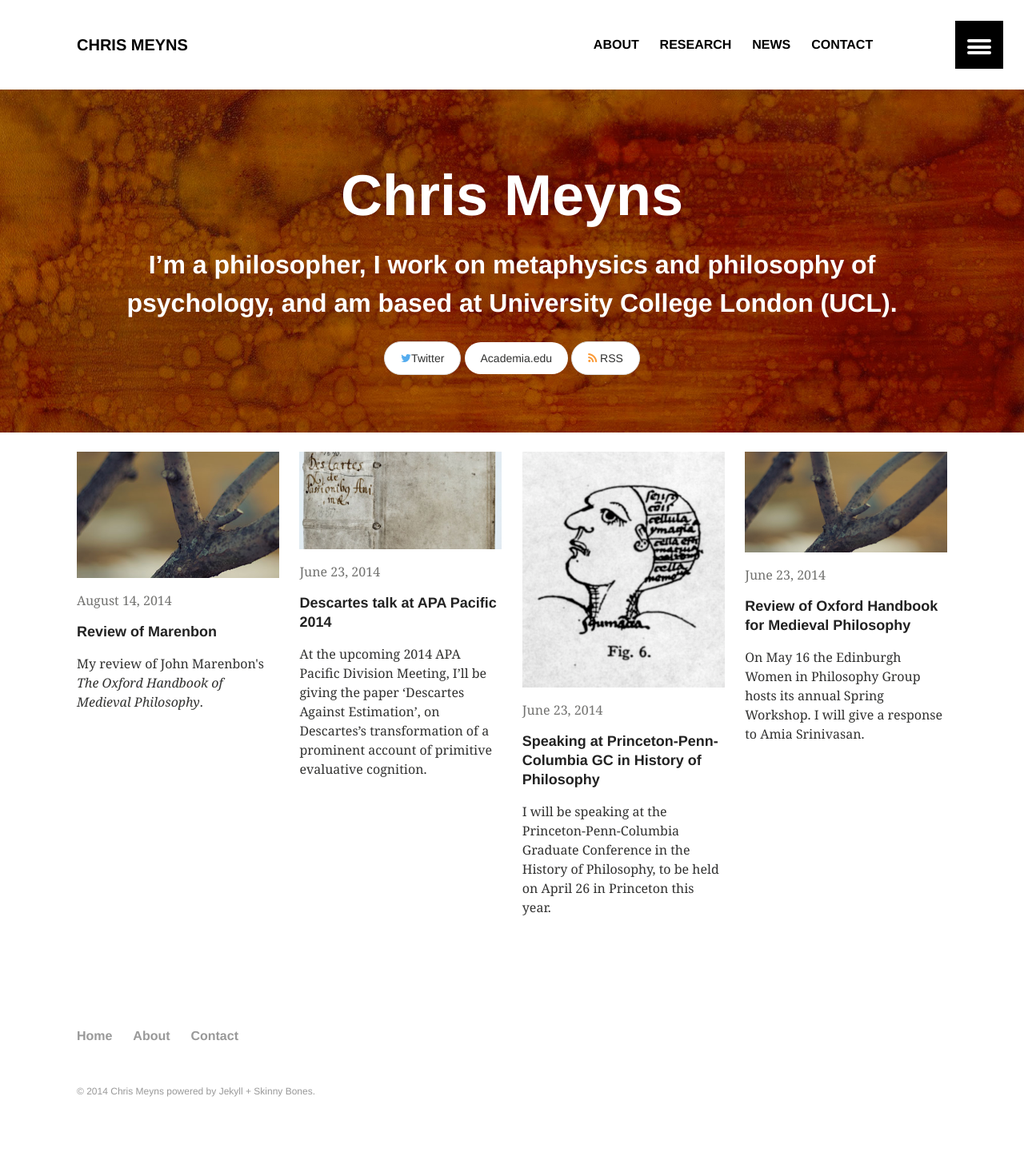
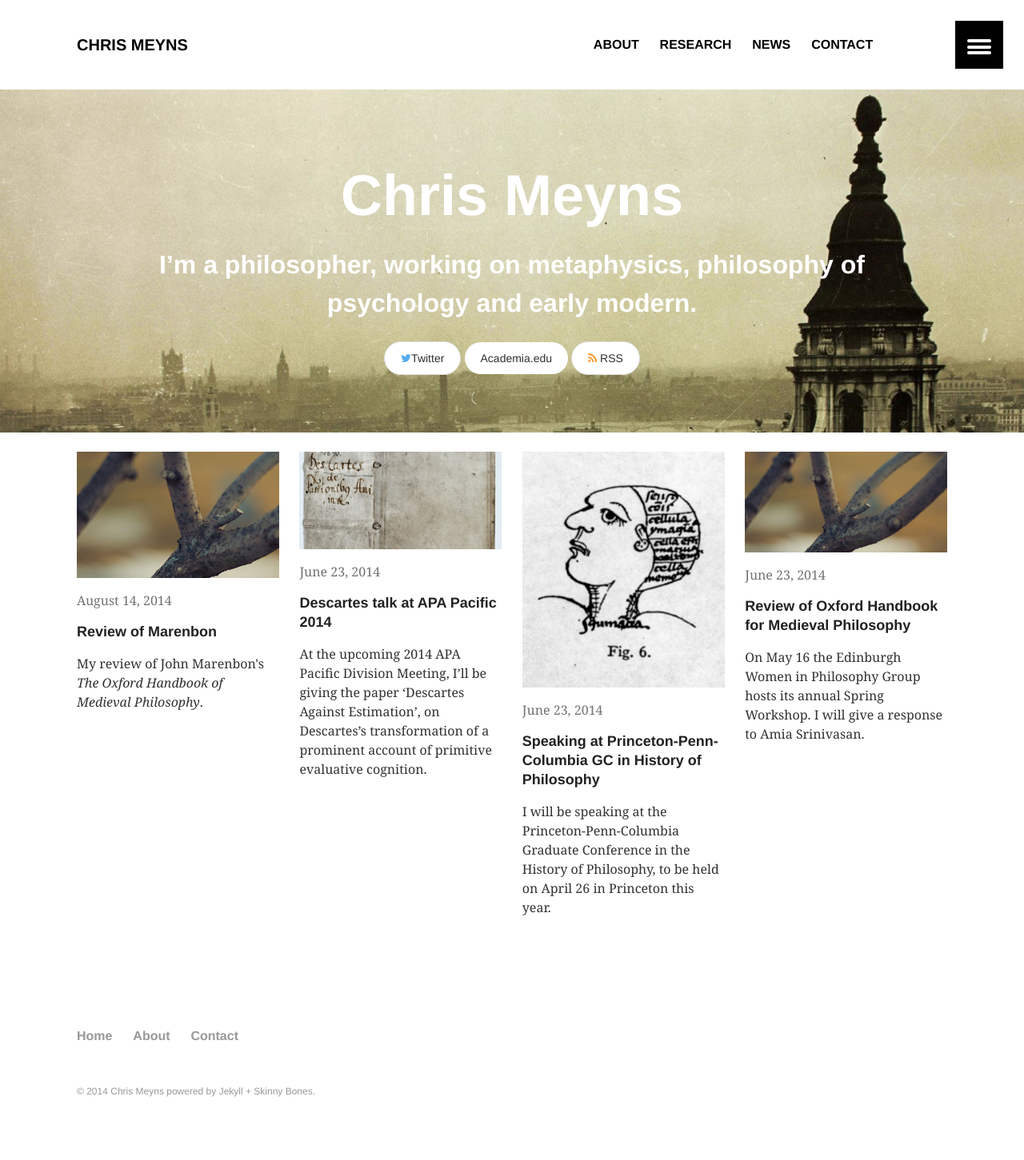
Before and after one commit to msteenhagen/csmeyns.github.io, a Jekyll site: the page built from index.md, in a window 1280 px wide. Shown: the whole page at 80% size. Built offline with Jekyll 4.4.1, drawn with Linux system fonts in a browser that asks for light colours.

Commit message:
trying out cityscape

```diff
--- a/index.md
+++ b/index.md
@@ -2,10 +2,10 @@
 layout: home
 top: chris meyns
 center: Chris Meyns
-tagline: I’m a philosopher, I work on metaphysics and philosophy of psychology, and am based at University College London (UCL).
+tagline: I’m a philosopher, working on metaphysics, philosophy of psychology and early modern.
 permalink: /
 image:
-  feature: marble-texture-1600x800.jpg
+  feature: city.jpg
 ---
 
 <div class="tiles">
```
Also changed, not shown: images/city.jpg (added).
